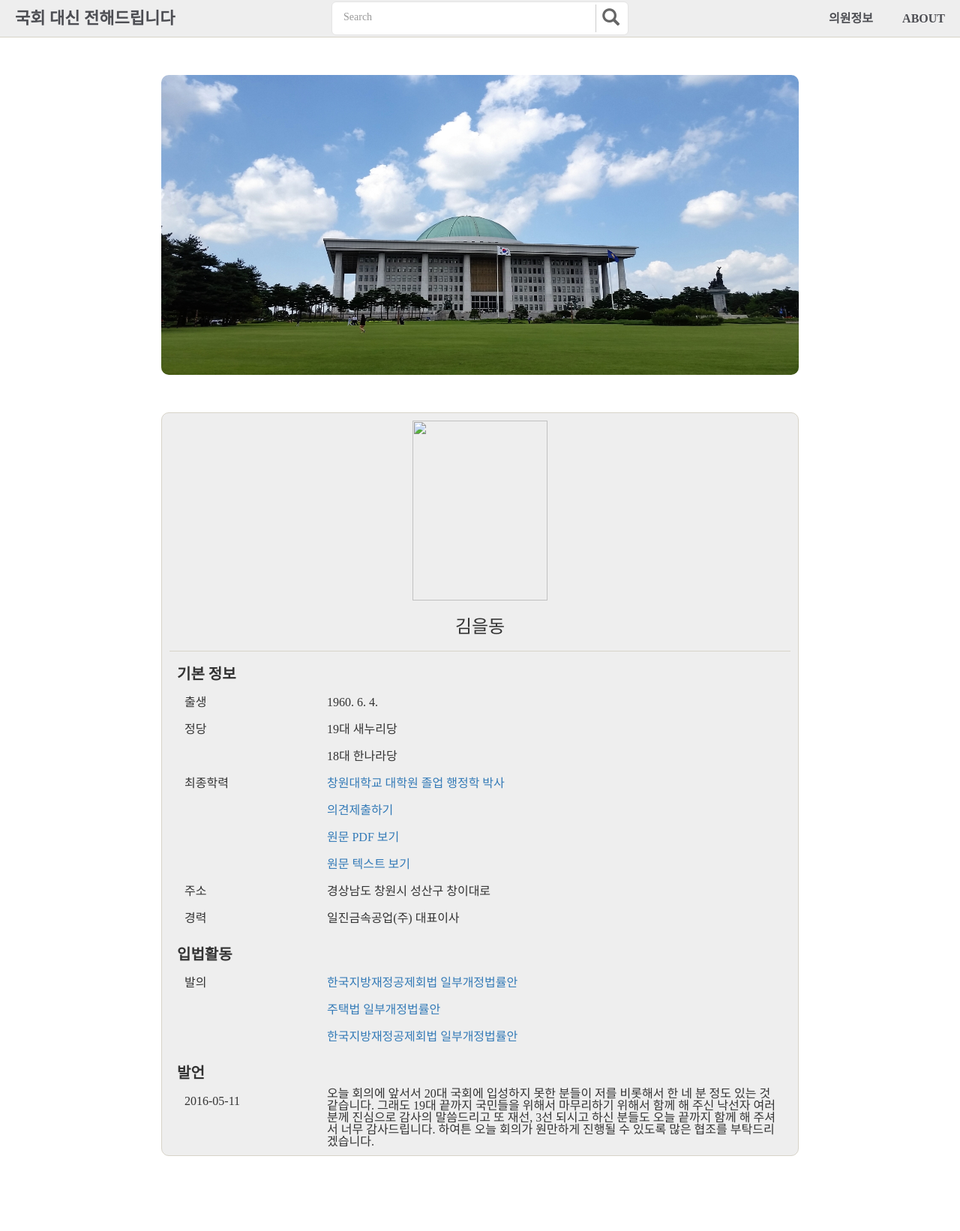
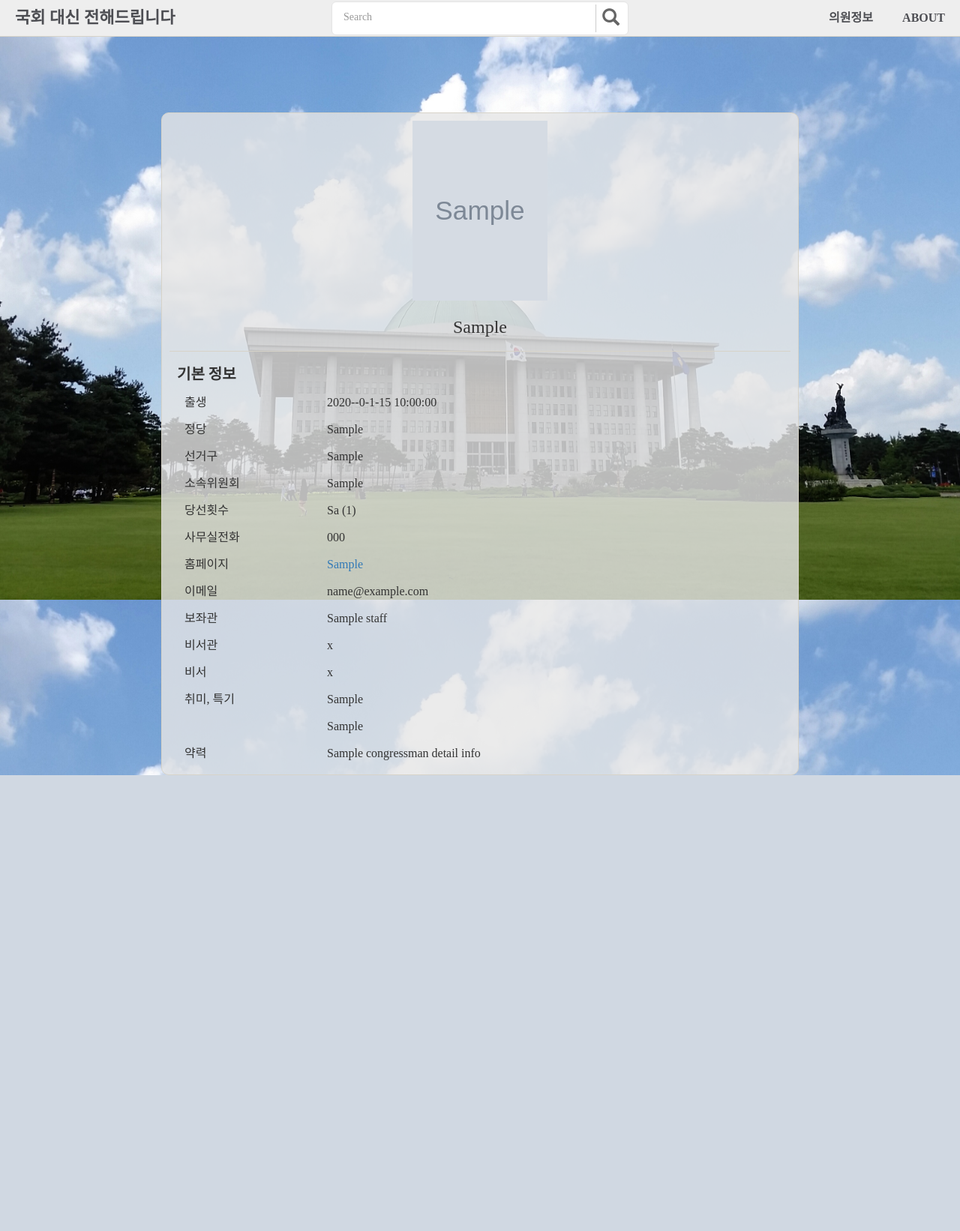
Before and after one commit to Capston2/Server, a Flask app: template templates/peopledetail.html in a window 1280 px wide. Shown: the whole page at 75% size. After the commit the page ends 1034 px from the top, so only its background shows below. Run offline with Flask 2, Linux system fonts and the light colour scheme; the template is opened without the code that fills it: most values are stand-ins (such as "Sample title", 1, 10 or a date in 2020); grey boxes marked "Sample" are stand-in pictures; some libraries are stand-ins or nearby versions.

Commit message:
검색 결과 페이지 생성 및 페이지 레이아웃 변경

```diff
--- a/static/css/main.css
+++ b/static/css/main.css
@@ -54,7 +54,8 @@ a {
   min-width: 950px; }
 
 .page_border {
-  margin: 100px auto;
+  margin: 0 auto;
+  padding-top: 150px;
   width: 950px; }
 
 .page_image {
@@ -78,7 +79,7 @@ a {
   padding: 10px; }
 
 .page_content_inner {
-  background-color: #eee;
+  background-color: rgba(230, 230, 230, 0.8);
   padding: 10px 10px 0;
   border-radius: 10px;
   border: 1px solid #d7d3c8;
@@ -105,6 +106,8 @@ a {
       padding: 10px;
       float: left;
       width: 200px; }
+    .page_content_inner .item_content .content_inner {
+      margin: 5px 10px; }
     .page_content_inner .item_content .sub_content {
       min-height: 36px;
       padding: 10px 0;
@@ -192,7 +195,7 @@ a {
   left: 0;
   background-color: #eee;
   border-bottom: 1px solid #d7d3c8;
-  height: 50px;
+  height: 49px;
   width: 100%;
   z-index: 3;
   -webkit-font-smoothing: antialiased;
@@ -259,6 +262,18 @@ a {
   .cd-secondary-nav {
     display: block; } }
 
+html {
+  height: 100%; }
+
+body {
+  height: 100%;
+  background-image: url(../img/bg.jpg);
+  background-attachment: fixed;
+  background-size: 100% 100%; }
+
+.wrap {
+  background-color: transparent; }
+
 .ellipsize {
   overflow: hidden;
   text-overflow: ellipsis;
--- a/static/scss/_global.scss
+++ b/static/scss/_global.scss
@@ -1,3 +1,19 @@
+html {
+  height: 100%;
+}
+
+body {
+  height: 100%;
+  background-image: url(../img/bg.jpg);
+  background-attachment: fixed;
+  background-size: 100% 100%;
+}
+
+
+.wrap {
+   background-color: transparent;
+}
+
 .ellipsize{
     overflow: hidden;
     text-overflow: ellipsis;
--- a/static/scss/_header.scss
+++ b/static/scss/_header.scss
@@ -3,13 +3,11 @@
   position: absolute;
   top: 0;
   left: 0;
-  // background: rgba(0, 0, 0, 0.7);
   background-color: #eee;
   border-bottom: 1px solid $color-primary-gray;
-  height: 50px;
+  height:49px;
   width: 100%;
   z-index: 3;
-  // box-shadow: 0 1px 2px rgba(0, 0, 0, 0.3);
   -webkit-font-smoothing: antialiased;
   -moz-osx-font-smoothing: grayscale;
 }
--- a/static/scss/_style.scss
+++ b/static/scss/_style.scss
@@ -3,7 +3,8 @@
 }
 
 .page_border{
-    margin: 100px auto;
+    margin: 0 auto;
+    padding-top: 150px;
     width: 950px;
 }
 
@@ -33,7 +34,7 @@
 
 .page_content_inner{
     // height: 500px;
-    background-color : #eee;
+    background-color : rgba(230, 230, 230, 0.8);
     padding: 10px 10px 0;
     border-radius: 10px;
     border: 1px solid $color-primary-gray;
@@ -68,6 +69,9 @@
         padding: 10px;
         float: left;
         width: 200px;
+      }
+      .content_inner {
+        margin: 5px 10px;
       }
       .sub_content {
         min-height: 36px;
--- a/templates/detail.html
+++ b/templates/detail.html
@@ -1,8 +1,6 @@
 {% extends 'template.html' %}
 {% block content %}
 <div class="page_border">
-  <div class="page_image">
-  </div>
   <div class="page_content">
     <div class="page_content_inner">
       <h2 class="item_title">{{ billInfo.billName }}</h2>
@@ -25,10 +23,10 @@
           <dl>
             <dt class="sub_content_label"></dt>
               {% for member in billPetitionMembers %}
-                <dd class="sub_content"><a href="#">{{ member[0] }}</a> ({{ member[1] }})</dd>
+                <dd class="sub_content"><a href="/congressman/detail/{{ member[0] }}">{{ member[0] }}</a> ({{ member[1] }})</dd>
               {% endfor %}
           </dl>
-        </li>
+        </li><br />
         <li class="item_content">
           <h3 class="item_content_label">내용</h3>
           <dl>
--- a/templates/index.html
+++ b/templates/index.html
@@ -1,8 +1,6 @@
 {% extends 'template.html' %}
 {% block content %}
     <div class="page_border">
-      <div class="page_image">
-      </div>
       <div class="page_content">
         <div class="page_content_inner clearfix">
           <div class="halp_content">
--- a/templates/peopledetail.html
+++ b/templates/peopledetail.html
@@ -1,8 +1,6 @@
 {% extends 'template.html' %}
 {% block content %}
     <div class="page_border">
-        <div class="page_image">
-        </div>
 {#        <div>#}
 {#            <li>#}
 {#                {{ item.empNm }}#}
@@ -14,47 +12,39 @@
 {#        </div>#}
         <div class="page_content">
             <div class="page_content_inner">
-                <div class="people_thumb"><img src="" alt="" width="180" height="240"></div>
-                <h2 class="item_title">김을동</h2>
+                <div class="people_thumb"><img src="{{ congressmanPicture }}" alt="" width="180" height="240"></div>
+                <h2 class="item_title">{{ congressmanDetailInfo['empNm'] }}</h2>
                 <ul class="item_content_list">
                     <li class="item_content">
                         <h3 class="item_content_label">기본 정보</h3>
                         <dl>
                             <dt class="sub_content_label">출생</dt>
-                            <dd class="sub_content">1960. 6. 4.</dd>
+                            <dd class="sub_content">{{ congressmanDetailInfo['bthDate'][0:4] }}-{{ congressmanDetailInfo['bthDate'][4:6] }}-{{ congressmanDetailInfo['bthDate'][6:] }}</dd>
                             <dt class="sub_content_label">정당</dt>
-                            <dd class="sub_content">19대 새누리당</dd>
-                            <dd class="sub_content">18대 한나라당</dd>
-                            <dt class="sub_content_label">최종학력</dt>
-                            <dd class="sub_content"><a href="#">창원대학교 대학원 졸업 행정학 박사</a></dd>
-                            <dd class="sub_content"><a href="#">의견제출하기</a></dd>
-                            <dd class="sub_content"><a href="#">원문 PDF 보기</a></dd>
-                            <dd class="sub_content"><a href="#">원문 텍스트 보기</a></dd>
-                            <dt class="sub_content_label">주소</dt>
-                            <dd class="sub_content">경상남도 창원시 성산구 창이대로</dd>
-                            <dt class="sub_content_label">경력</dt>
-                            <dd class="sub_content">일진금속공업(주) 대표이사</dd>
-                        </dl>
-                    </li>
-                    <li class="item_content">
-                        <h3 class="item_content_label">입법활동</h3>
-                        <dl>
-                            <dt class="sub_content_label">발의</dt>
-                            <dd class="sub_content"><a href="#">한국지방재정공제회법 일부개정법률안</a></dd>
-                            <dd class="sub_content"><a href="#">주택법 일부개정법률안</a></dd>
-                            <dd class="sub_content"><a href="#">한국지방재정공제회법 일부개정법률안</a></dd>
-                        </dl>
-                    </li>
-                    <li class="item_content">
-                        <h3 class="item_content_label">발언</h3>
-                        <dl>
-                            <dt class="sub_content_label">2016-05-11</dt>
-                            <dd class="sub_content_text">
-                                오늘 회의에 앞서서 20대 국회에 입성하지 못한 분들이 저를 비롯해서 한 네 분 정도 있는 것 같습니다.
-                                그래도 19대 끝까지 국민들을 위해서 마무리하기 위해서 함께 해 주신 낙선자 여러분께 진심으로 감사의 말씀드리고 또 재선, 3선 되시고 하신 분들도 오늘
-                                끝까지 함께 해 주셔서 너무 감사드립니다.
-                                하여튼 오늘 회의가 원만하게 진행될 수 있도록 많은 협조를 부탁드리겠습니다.
-                            </dd>
+                            <dd class="sub_content">{{ congressmanDetailInfo['polyNm'] }}</dd>
+                            <dt class="sub_content_label">선거구</dt>
+                            <dd class="sub_content">{{ congressmanDetailInfo['origNm'] }}</dd>
+                            <dt class="sub_content_label">소속위원회</dt>
+                            <dd class="sub_content">{{ congressmanDetailInfo['sharNm'] }}</dd>
+                            <dt class="sub_content_label">당선횟수</dt>
+                            <dd class="sub_content">{{ congressmanDetailInfo['reeleGbnNm'][0:2] }} ({{ congressmanDetailInfo['electionNum']}})</dd>
+                            <dt class="sub_content_label">사무실전화</dt>
+                            <dd class="sub_content">{{ congressmanDetailInfo['assemTel'] }}</dd>
+                            <dt class="sub_content_label">홈페이지</dt>
+                            <dd class="sub_content"><a href="{{ congressmanDetailInfo['assemHomep'] }}">{{ congressmanDetailInfo['assemHomep'] }}</a></dd>
+                            <dt class="sub_content_label">이메일</dt>
+                            <dd class="sub_content">{{ congressmanDetailInfo['assemEmail'] }}</dd>
+                            <dt class="sub_content_label">보좌관</dt>
+                            <dd class="sub_content">{{ congressmanDetailInfo['staff'] }}</dd>
+                            <dt class="sub_content_label">비서관</dt>
+                            <dd class="sub_content">{{ congressmanDetailInfo['secretary2'] }}</dd>
+                            <dt class="sub_content_label">비서</dt>
+                            <dd class="sub_content">{{ congressmanDetailInfo['secretary'] }}</dd>
+                            <dt class="sub_content_label">취미, 특기</dt>
+                            <dd class="sub_content">{{ congressmanDetailInfo['hbbyCd'] }}</dd>
+                            <dd class="sub_content">{{ congressmanDetailInfo['examCd'] }}</dd>
+                            <dt class="sub_content_label">약력</dt>
+                            <dd class="sub_content">{{ congressmanDetailInfo['memTitle'] }}</dd>
                         </dl>
                     </li>
                 </ul>
--- a/templates/peoplelist.html
+++ b/templates/peoplelist.html
@@ -1,15 +1,13 @@
 {% extends 'template.html' %}
 {% block content %}
 <div class="page_border">
-  <div class="page_image">
-  </div>
   <div class="page_content">
     <div class="page_content_inner">
       <h2 class="item_title">의원 목록</h2>
       <ul class="people_list clearfix">
         {% for congressman in congressmanList %}
         <li class="people_item">
-          <a href="" class="people_link">
+          <a href="/congressman/detail/{{ congressman.empNm }}" class="people_link">
             <img src="{{ congressman.jpgLink }}" alt="" width="118" height="170">
             <span class="people_name">{{ congressman.empNm }}</span>
               <span class="people_hj_name">({{ congressman.hjNm }})</span><br />
```
Also changed, not shown: run.py (+35 -4 lines), templates/searchresult.html (added, +32 -0 lines), 1 other file.
